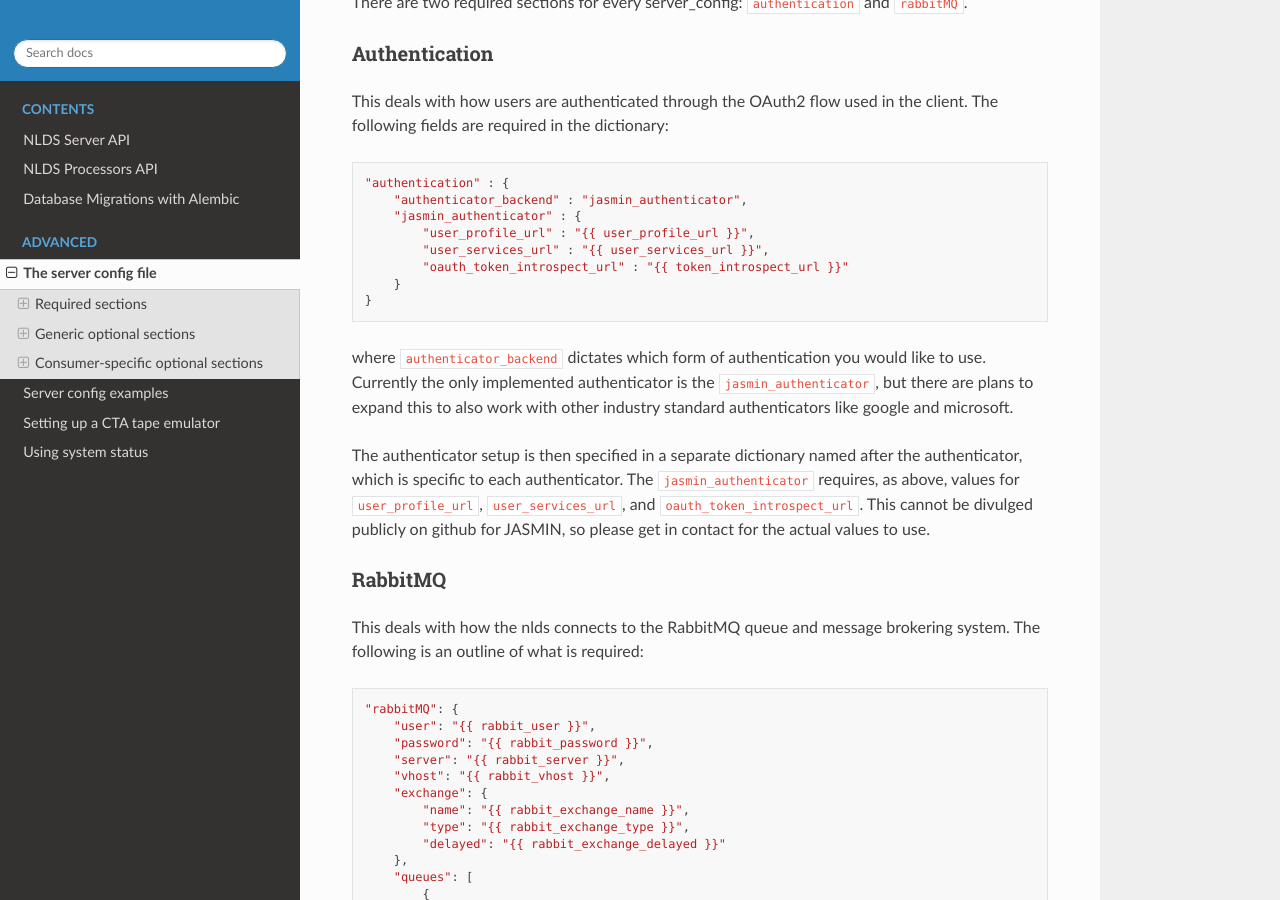
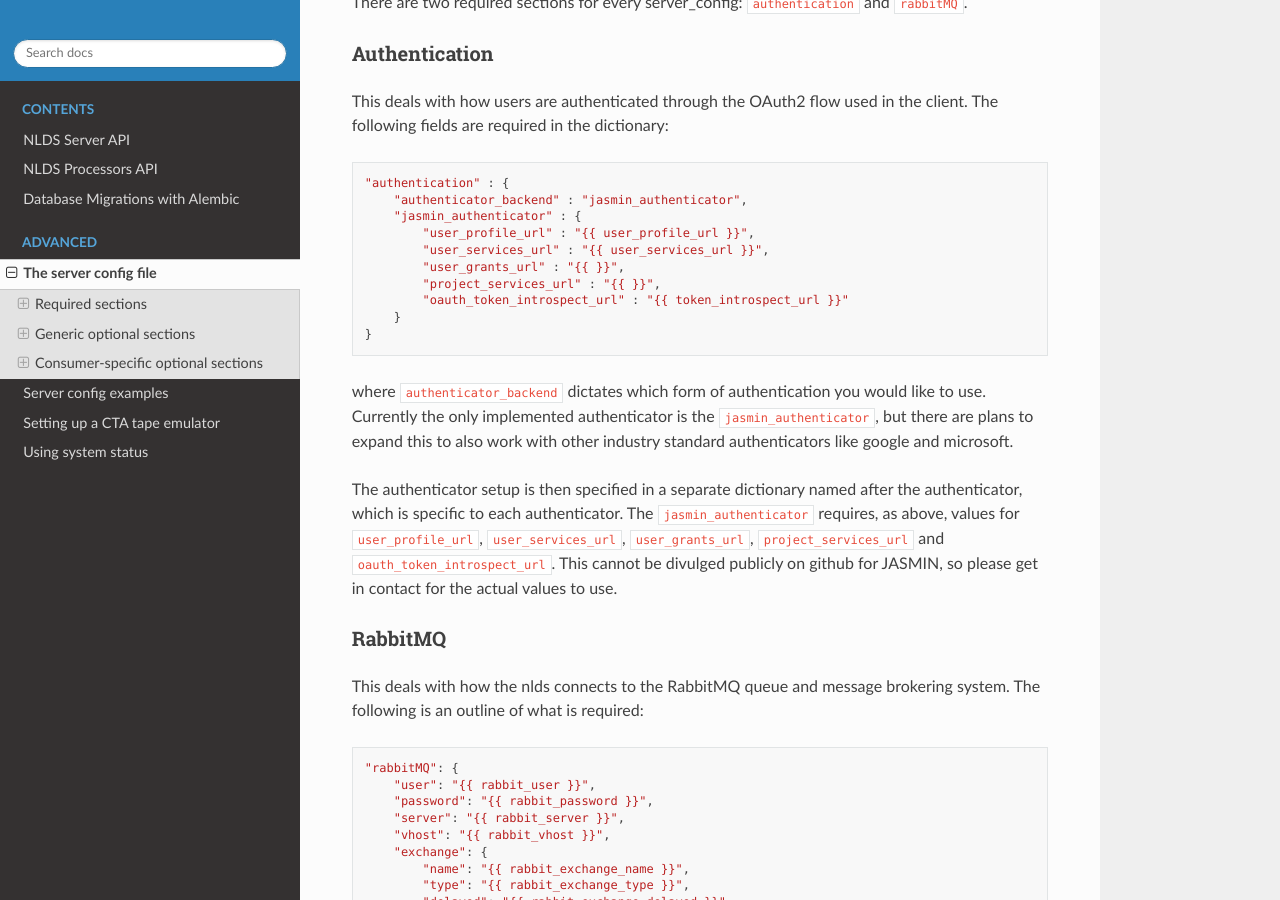
Before and after one commit to cedadev/nlds, a Sphinx documentation site: the page built from docs/source/server-config/server-config.rst, in a window 1280 px wide and 900 px high, scrolled down 442 px. Built offline with Sphinx 7.4.7 and the Read the Docs theme 3.1.0, drawn with Linux system fonts in a browser that asks for light colours.

Commit message:
Add extra fields to server_config docs

```diff
--- a/docs/source/server-config/server-config.rst
+++ b/docs/source/server-config/server-config.rst
@@ -28,6 +28,8 @@ client. The following fields are required in the dictionary::
         "jasmin_authenticator" : {
             "user_profile_url" : "{{ user_profile_url }}",
             "user_services_url" : "{{ user_services_url }}",
+            "user_grants_url" : "{{ }}",
+            "project_services_url" : "{{ }}",
             "oauth_token_introspect_url" : "{{ token_introspect_url }}"
         }
     }
@@ -40,7 +42,7 @@ other industry standard authenticators like google and microsoft.
 The authenticator setup is then specified in a separate dictionary named after
 the authenticator, which is specific to each authenticator. The
 ``jasmin_authenticator`` requires, as above, values for ``user_profile_url``,
-``user_services_url``, and ``oauth_token_introspect_url``. This cannot be
+``user_services_url``, ``user_grants_url``, ``project_services_url`` and ``oauth_token_introspect_url``. This cannot be
 divulged publicly on github for JASMIN, so please get in contact for the actual
 values to use.
 
```
